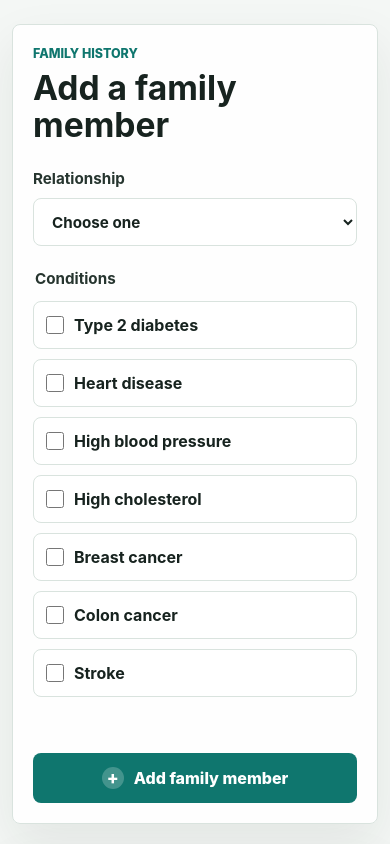
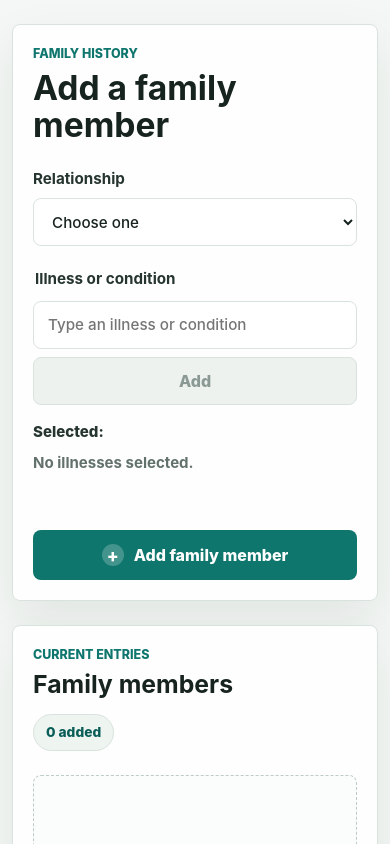
Before and after one commit to kevinlee2010/family-health-app, a React (Vite) app: page / in a window 390 px wide. Shown: the top 844 px of the page. Built offline with nearby package versions, Linux system fonts and the light colour scheme.

Commit message:
Add searchable illness input

```diff
--- a/src/App.css
+++ b/src/App.css
@@ -62,6 +62,7 @@ p {
 }
 
 button,
+input,
 select {
   font: inherit;
 }
@@ -94,7 +95,8 @@ h2 {
   font-weight: 750;
 }
 
-select {
+select,
+input {
   width: 100%;
   min-height: 48px;
   border: 1px solid var(--line);
@@ -102,70 +104,169 @@ select {
   background: var(--surface);
   color: var(--ink);
   padding: 0 14px;
+  font-weight: 500;
   outline: none;
 }
 
 select:focus,
-.condition-option:focus-within {
+input:focus {
   border-color: var(--accent);
   box-shadow: 0 0 0 4px rgba(15, 118, 110, 0.14);
 }
 
-.condition-fieldset {
+.illness-fieldset {
   margin: 0;
   padding: 0;
   border: 0;
 }
 
-.condition-fieldset legend {
+.illness-fieldset legend {
   margin-bottom: 10px;
   color: #26352f;
   font-size: 0.95rem;
   font-weight: 750;
 }
 
-.condition-grid {
-  display: grid;
-  grid-template-columns: repeat(2, minmax(0, 1fr));
-  gap: 10px;
+.visually-hidden {
+  position: absolute;
+  width: 1px;
+  height: 1px;
+  overflow: hidden;
+  clip: rect(0 0 0 0);
+  white-space: nowrap;
+  clip-path: inset(50%);
 }
 
-.condition-option {
-  min-height: 46px;
-  display: flex;
-  align-items: center;
-  gap: 10px;
+.autocomplete {
+  position: relative;
+  display: grid;
+  grid-template-columns: minmax(0, 1fr) auto;
+  gap: 8px;
+  align-items: start;
+}
+
+.autocomplete .field-group {
+  gap: 0;
+}
+
+.autocomplete-input {
+  border-top-right-radius: 0;
+  border-bottom-right-radius: 0;
+}
+
+.add-illness-button {
+  min-height: 48px;
+  border: 1px solid var(--accent);
+  border-radius: 0 8px 8px 0;
+  background: var(--accent);
+  color: #ffffff;
+  padding: 0 18px;
+  font-weight: 800;
+  cursor: pointer;
+}
+
+.add-illness-button:hover {
+  background: var(--accent-dark);
+}
+
+.add-illness-button:disabled {
+  border-color: var(--line);
+  background: #edf2ef;
+  color: #8a9994;
+  cursor: not-allowed;
+}
+
+.illness-picker-section {
+  display: grid;
+  gap: 8px;
+  margin-top: 16px;
+}
+
+.picker-label {
+  color: #26352f;
+  font-size: 0.94rem;
+  font-weight: 800;
+}
+
+.suggestion-list {
+  position: absolute;
+  z-index: 5;
+  top: calc(100% + 6px);
+  left: 0;
+  right: 0;
+  max-height: 230px;
+  overflow-y: auto;
+  list-style: none;
+  margin: 0;
+  padding: 6px;
+  display: grid;
+  gap: 2px;
   border: 1px solid var(--line);
   border-radius: 8px;
   background: var(--surface);
-  padding: 11px 12px;
-  cursor: pointer;
-  transition:
-    border-color 160ms ease,
-    background 160ms ease,
-    transform 160ms ease;
+  box-shadow: 0 16px 36px rgba(23, 35, 31, 0.14);
 }
 
-.condition-option:hover {
-  border-color: #adc4bb;
-  background: #fbfdfc;
+.suggestion-button {
+  width: 100%;
+  min-height: 38px;
+  border: 0;
+  border-radius: 7px;
+  background: transparent;
+  color: var(--ink);
+  padding: 0 10px;
+  text-align: left;
+  font-weight: 700;
+  cursor: pointer;
 }
 
-.condition-option:has(input:checked) {
-  border-color: var(--accent);
-  background: var(--accent-soft);
+.suggestion-button:hover,
+.suggestion-button:focus-visible {
+  background: var(--surface-strong);
+  color: var(--accent-dark);
+  outline: none;
 }
 
-.condition-option input {
-  width: 18px;
-  height: 18px;
+.selected-illness-list {
+  list-style: none;
   margin: 0;
-  accent-color: var(--accent);
-  flex: 0 0 auto;
+  padding: 0;
+  display: flex;
+  flex-wrap: wrap;
+  gap: 8px;
 }
 
-.condition-option span {
-  color: var(--ink);
+.selected-illness-pill {
+  min-height: 36px;
+  border: 1px solid #b8d8d1;
+  border-radius: 999px;
+  background: var(--accent-soft);
+  color: var(--accent-dark);
+  display: inline-flex;
+  align-items: center;
+  gap: 8px;
+  padding: 0 12px;
+  font-size: 0.92rem;
+  font-weight: 800;
+  cursor: pointer;
+}
+
+.selected-illness-pill span {
+  font-size: 1.05rem;
+  line-height: 1;
+}
+
+.selected-illness-pill:hover,
+.selected-illness-pill:focus-visible {
+  border-color: #f2b8b5;
+  background: #fff8f7;
+  color: var(--danger);
+  outline: none;
+}
+
+.helper-text {
+  color: var(--muted);
+  font-size: 0.94rem;
   font-weight: 650;
 }
 
@@ -199,8 +300,14 @@ select:focus,
   background: var(--accent-dark);
 }
 
-.primary-action:active,
-.condition-option:active {
+.primary-action:focus-visible,
+.remove-button:focus-visible,
+.add-illness-button:focus-visible {
+  outline: 3px solid rgba(15, 118, 110, 0.22);
+  outline-offset: 2px;
+}
+
+.primary-action:active {
   transform: translateY(1px);
 }
 
@@ -295,7 +402,7 @@ select:focus,
   background: #fff8f7;
 }
 
-.condition-list {
+.illness-list {
   list-style: none;
   margin: 0;
   padding: 0;
@@ -304,7 +411,7 @@ select:focus,
   gap: 8px;
 }
 
-.condition-pill {
+.illness-pill {
   border-radius: 999px;
   background: #edf4f2;
   color: #29423a;
@@ -313,7 +420,7 @@ select:focus,
   font-weight: 700;
 }
 
-.no-conditions {
+.no-illnesses {
   color: var(--muted);
   font-weight: 650;
 }
@@ -321,10 +428,6 @@ select:focus,
 @media (max-width: 820px) {
   .app-shell {
     padding: 24px 0;
-  }
-
-  .condition-grid {
-    grid-template-columns: 1fr;
   }
 }
 
@@ -350,4 +453,18 @@ select:focus,
   h1 {
     font-size: 2.1rem;
   }
+
+  .autocomplete {
+    grid-template-columns: 1fr;
+  }
+
+  .autocomplete-input,
+  .add-illness-button {
+    border-radius: 8px;
+  }
+
+  .suggestion-list {
+    position: static;
+    max-height: 210px;
+  }
 }
--- a/src/App.jsx
+++ b/src/App.jsx
@@ -3,14 +3,21 @@ import './App.css'
 
 const relationships = ['Mother', 'Father', 'Sibling', 'Grandparent']
 
-const conditions = [
-  'Type 2 diabetes',
-  'Heart disease',
-  'High blood pressure',
-  'High cholesterol',
-  'Breast cancer',
-  'Colon cancer',
+const starterIllnesses = [
+  'Type 2 Diabetes',
+  'Heart Disease',
+  'High Blood Pressure',
+  'High Cholesterol',
+  'Breast Cancer',
+  'Colon Cancer',
   'Stroke',
+  'Asthma',
+  'Cancer',
+  'Depression',
+  "Alzheimer's Disease",
+  'Kidney Disease',
+  'Obesity',
+  'Autoimmune Disease',
 ]
 
 function createId() {
@@ -21,18 +28,91 @@ function createId() {
   return `${Date.now()}-${Math.random().toString(16).slice(2)}`
 }
 
+function normalizeIllness(value) {
+  return value.trim().replace(/\s+/g, ' ').toLowerCase()
+}
+
+function formatCustomIllness(value) {
+  const cleanValue = value.trim().replace(/\s+/g, ' ')
+
+  if (!cleanValue) {
+    return ''
+  }
+
+  if (/[A-Z]/.test(cleanValue)) {
+    return cleanValue
+  }
+
+  return cleanValue.replace(/\b[a-z]/g, (letter) => letter.toUpperCase())
+}
+
 function App() {
   const [familyMembers, setFamilyMembers] = useState([])
   const [relationship, setRelationship] = useState('')
-  const [selectedConditions, setSelectedConditions] = useState([])
+  const [selectedIllnesses, setSelectedIllnesses] = useState([])
+  const [illnessInput, setIllnessInput] = useState('')
   const [error, setError] = useState('')
 
-  function toggleCondition(condition) {
-    setSelectedConditions((currentConditions) =>
-      currentConditions.includes(condition)
-        ? currentConditions.filter((item) => item !== condition)
-        : [...currentConditions, condition],
+  const normalizedIllnessInput = normalizeIllness(illnessInput)
+  const selectedIllnessKeys = selectedIllnesses.map(normalizeIllness)
+  const canAddTypedIllness =
+    normalizedIllnessInput !== '' &&
+    !selectedIllnessKeys.includes(normalizedIllnessInput)
+  const matchingIllnessSuggestions = starterIllnesses.filter((illness) => {
+    const normalizedIllness = normalizeIllness(illness)
+
+    return (
+      !selectedIllnessKeys.includes(normalizedIllness) &&
+      (!normalizedIllnessInput ||
+        normalizedIllness.includes(normalizedIllnessInput))
     )
+  })
+  const showIllnessSuggestions =
+    normalizedIllnessInput !== '' && matchingIllnessSuggestions.length > 0
+
+  function addIllness(illness) {
+    const normalizedIllness = normalizeIllness(illness)
+
+    if (!normalizedIllness) {
+      return
+    }
+
+    setSelectedIllnesses((currentIllnesses) =>
+      currentIllnesses.some(
+        (currentIllness) => normalizeIllness(currentIllness) === normalizedIllness,
+      )
+        ? currentIllnesses
+        : [...currentIllnesses, illness],
+    )
+    setIllnessInput('')
+  }
+
+  function addTypedIllness() {
+    const matchingStarterIllness = starterIllnesses.find(
+      (illness) => normalizeIllness(illness) === normalizedIllnessInput,
+    )
+
+    addIllness(matchingStarterIllness || formatCustomIllness(illnessInput))
+  }
+
+  function removeIllness(illness) {
+    setSelectedIllnesses((currentIllnesses) =>
+      currentIllnesses.filter(
+        (item) => normalizeIllness(item) !== normalizeIllness(illness),
+      ),
+    )
+  }
+
+  function handleIllnessKeyDown(event) {
+    if (event.key !== 'Enter') {
+      return
+    }
+
+    event.preventDefault()
+
+    if (canAddTypedIllness) {
+      addTypedIllness()
+    }
   }
 
   function addFamilyMember(event) {
@@ -48,11 +128,12 @@ function App() {
       {
         id: createId(),
         relationship,
-        conditions: selectedConditions,
+        illnesses: selectedIllnesses,
       },
     ])
     setRelationship('')
-    setSelectedConditions([])
+    setSelectedIllnesses([])
+    setIllnessInput('')
     setError('')
   }
 
@@ -91,19 +172,77 @@ function App() {
             </select>
           </label>
 
-          <fieldset className="condition-fieldset">
-            <legend>Conditions</legend>
-            <div className="condition-grid">
-              {conditions.map((condition) => (
-                <label className="condition-option" key={condition}>
-                  <input
-                    type="checkbox"
-                    checked={selectedConditions.includes(condition)}
-                    onChange={() => toggleCondition(condition)}
-                  />
-                  <span>{condition}</span>
-                </label>
-              ))}
+          <fieldset className="illness-fieldset">
+            <legend>Illness or condition</legend>
+            <div className="autocomplete">
+              <label className="field-group" htmlFor="illness-search">
+                <span className="visually-hidden">Search illness or condition</span>
+                <input
+                  id="illness-search"
+                  className="autocomplete-input"
+                  aria-autocomplete="list"
+                  aria-controls="illness-suggestions"
+                  aria-expanded={showIllnessSuggestions}
+                  role="combobox"
+                  type="text"
+                  value={illnessInput}
+                  onChange={(event) => setIllnessInput(event.target.value)}
+                  onKeyDown={handleIllnessKeyDown}
+                  placeholder="Type an illness or condition"
+                  autoComplete="off"
+                />
+              </label>
+              <button
+                className="add-illness-button"
+                type="button"
+                disabled={!canAddTypedIllness}
+                onClick={addTypedIllness}
+              >
+                Add
+              </button>
+
+              {showIllnessSuggestions ? (
+                <ul
+                  className="suggestion-list"
+                  id="illness-suggestions"
+                  role="listbox"
+                >
+                  {matchingIllnessSuggestions.map((illness) => (
+                    <li key={illness} role="option">
+                      <button
+                        className="suggestion-button"
+                        type="button"
+                        onClick={() => addIllness(illness)}
+                      >
+                        {illness}
+                      </button>
+                    </li>
+                  ))}
+                </ul>
+              ) : null}
+            </div>
+
+            <div className="illness-picker-section">
+              <p className="picker-label">Selected:</p>
+              {selectedIllnesses.length > 0 ? (
+                <ul className="selected-illness-list">
+                  {selectedIllnesses.map((illness) => (
+                    <li key={illness}>
+                      <button
+                        className="selected-illness-pill"
+                        type="button"
+                        onClick={() => removeIllness(illness)}
+                        aria-label={`Remove ${illness}`}
+                      >
+                        {illness}
+                        <span aria-hidden="true">&times;</span>
+                      </button>
+                    </li>
+                  ))}
+                </ul>
+              ) : (
+                <p className="helper-text">No illnesses selected.</p>
+              )}
             </div>
           </fieldset>
 
@@ -150,16 +289,16 @@ function App() {
                   </button>
                 </div>
 
-                {member.conditions.length > 0 ? (
-                  <ul className="condition-list">
-                    {member.conditions.map((condition) => (
-                      <li className="condition-pill" key={condition}>
-                        {condition}
+                {member.illnesses.length > 0 ? (
+                  <ul className="illness-list">
+                    {member.illnesses.map((illness) => (
+                      <li className="illness-pill" key={illness}>
+                        {illness}
                       </li>
                     ))}
                   </ul>
                 ) : (
-                  <p className="no-conditions">No listed conditions selected.</p>
+                  <p className="no-illnesses">No illnesses selected.</p>
                 )}
               </li>
             ))}
```
